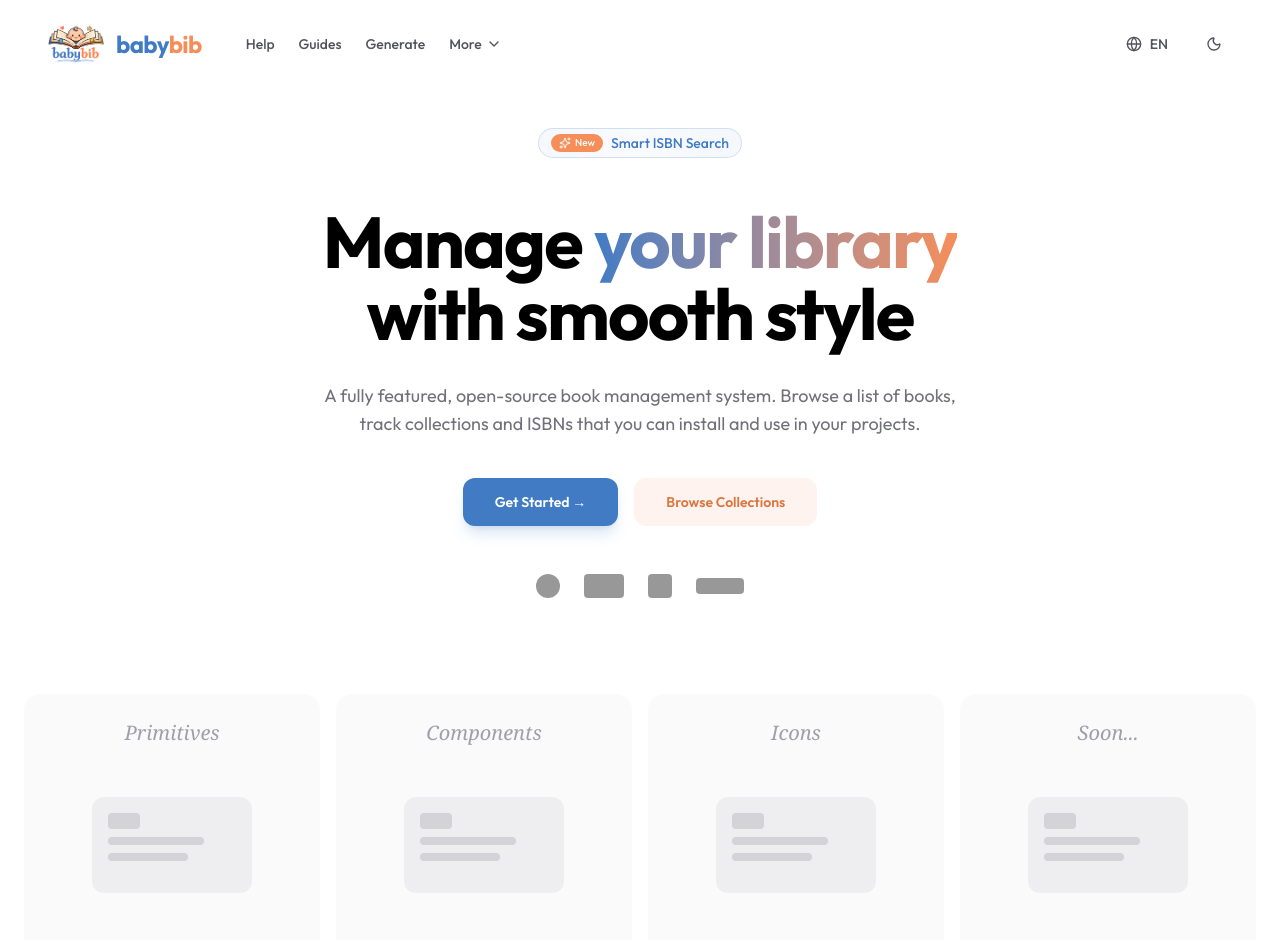
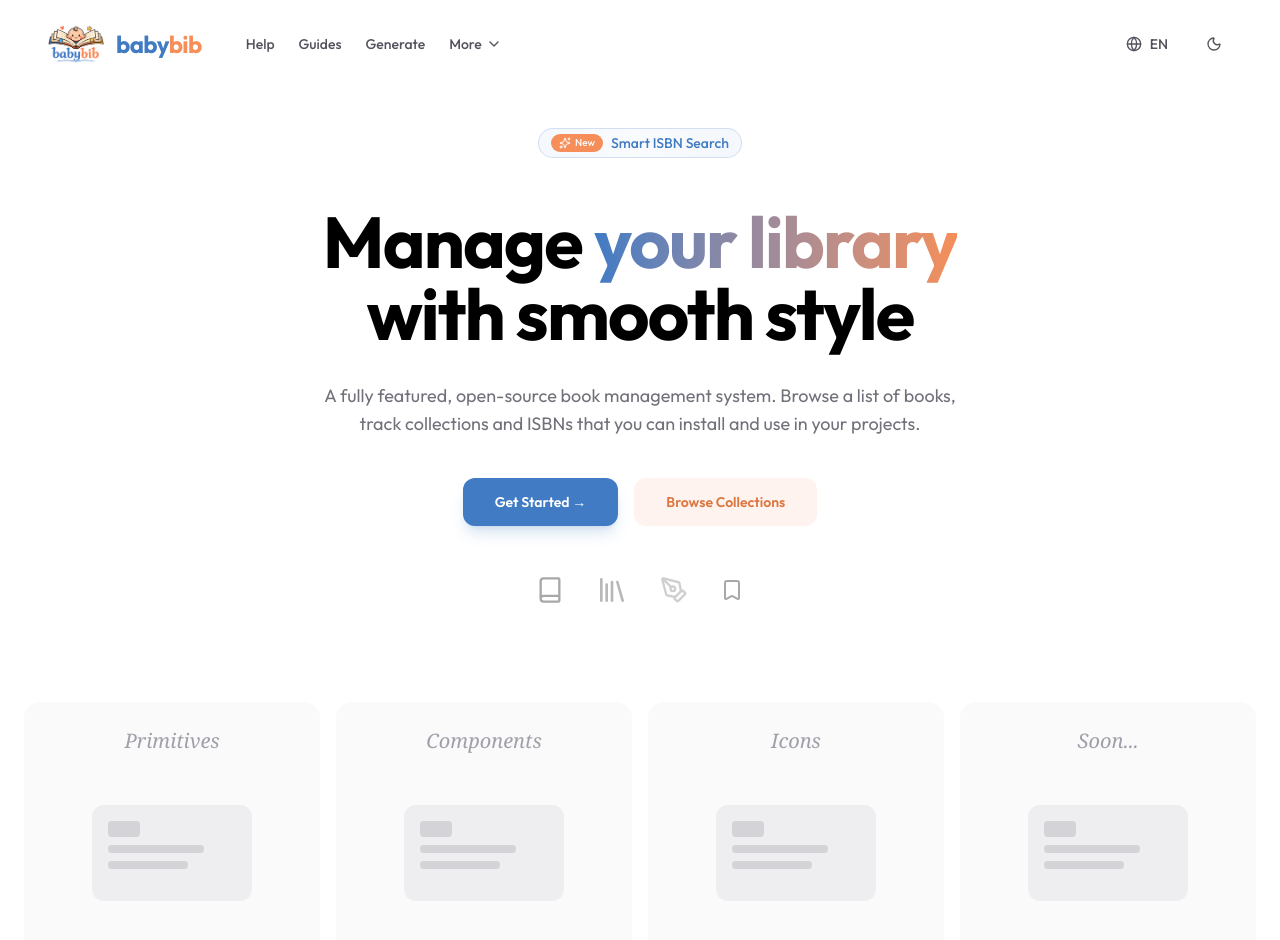
Before and after one commit to thnakon/babybib-next.js, a Next.js app: page / in a window 1280 px wide. Shown: the top 940 px of the page. Built offline with nearby package versions, Linux system fonts and the light colour scheme.

Commit message:
Replace generic tech icons with book and library icons

```diff
--- a/src/app/page.tsx
+++ b/src/app/page.tsx
@@ -4,7 +4,7 @@ import Image from "next/image";
 import { ThemeToggle } from "@/components/theme-toggle";
 import { LanguageDropdown } from "@/components/language-dropdown";
 import { NavLinks } from "@/components/nav-links";
-import { Sparkles } from "lucide-react";
+import { Sparkles, Book, Library, PenTool, Bookmark } from "lucide-react";
 import { useLanguage } from "@/components/language-context";
 import { translations } from "@/lib/translations";
 
@@ -68,11 +68,11 @@ export default function Home() {
           </div>
 
           {/* Tech Icons Placeholder */}
-          <div className="mt-12 flex items-center gap-6 opacity-40 grayscale">
-            <div className="h-6 w-6 bg-black dark:bg-white rounded-full" />
-            <div className="h-6 w-10 bg-black dark:bg-white rounded" />
-            <div className="h-6 w-6 bg-black dark:bg-white rounded-sm" />
-            <div className="h-4 w-12 bg-black dark:bg-white rounded" />
+          <div className="mt-12 flex items-center gap-8 opacity-50 grayscale transition-all hover:grayscale-0 hover:opacity-100">
+            <Book className="h-7 w-7 text-zinc-600 dark:text-zinc-400" />
+            <Library className="h-8 w-8 text-[#407bc4]" />
+            <PenTool className="h-7 w-7 text-[#f58e58]" />
+            <Bookmark className="h-6 w-6 text-zinc-600 dark:text-zinc-400" />
           </div>
         </div>
 
```
